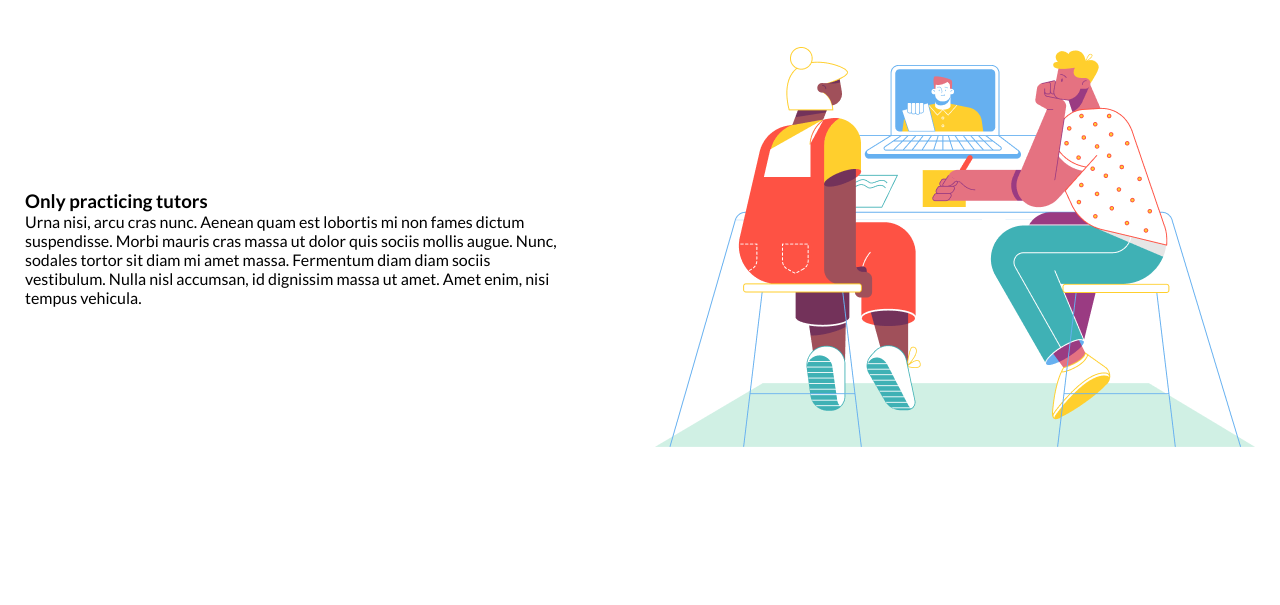
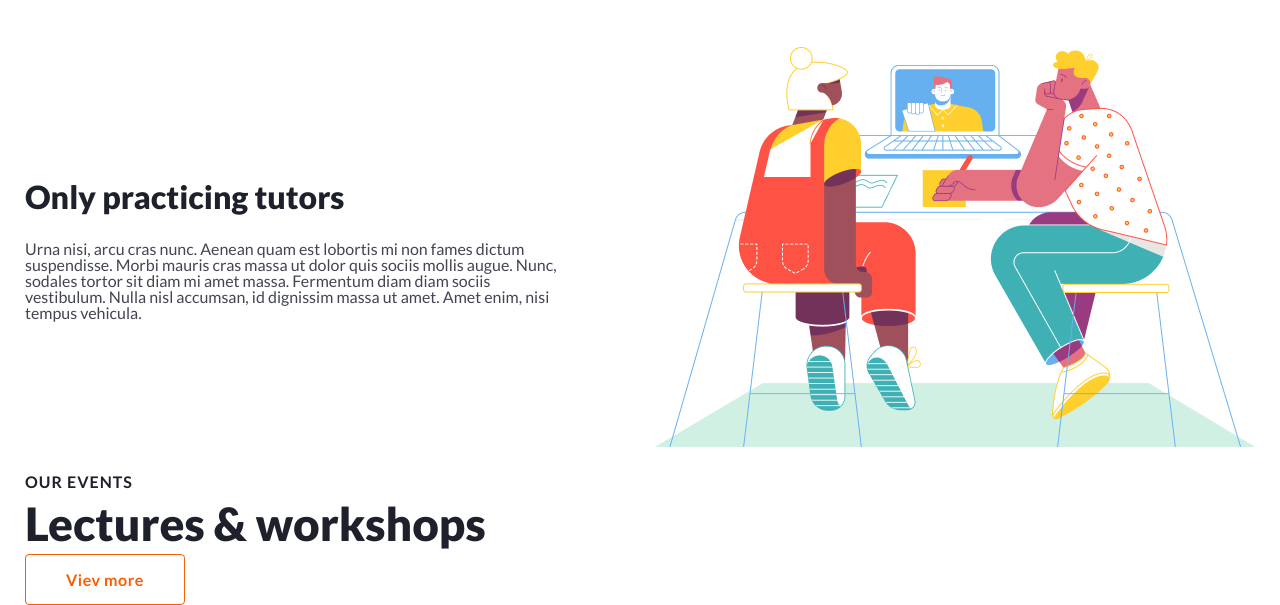
Before and after one commit to AhrorAtajonov7/createx, a plain HTML site: page index.html in a window 1280 px wide. Shown: the part 2780-3385 px from the top of the page. Before the commit the page ends 3250 px from the top, so only its background shows below. Drawn offline with Linux system fonts and the light colour scheme.

Commit message:
added events section html structure

```diff
--- a/css/main.css
+++ b/css/main.css
@@ -289,5 +289,15 @@ a{
     gap: 96px;
 }
 .benefits_botton-title{
-
+    font-size: 32px;
+    line-height: 130%;
+    font-weight: 900;
+    color: #1e212c;
+    margin-bottom: 24px;
 }
+.benefits_botton-description{
+    font-size: 16px;
+    line-height: 100%;
+    font-weight: 400;
+    color: #424551;
+}
--- a/index.html
+++ b/index.html
@@ -269,5 +269,25 @@
         </div>
     </section>
     <!--Benefits section ends-->
+    <!--Events section starts-->
+    <section class="events">
+        <div class="container">
+            <div class="events_wraper">
+                <div class="events_top">
+                    <h3 class="events_subtitle section_subtitle">Our Events</h3>
+                    <h2 class="events_title section_title">Lectures & workshops</h2>
+                </div>
+                <div class="events_medium">
+                    <div class="events_card">
+                        <div class="events_card-date"></div>
+                        <div class="events_card-content"></div>
+                        <button class="events_card-btn section_btn2">Viev more</button>
+                    </div>
+                </div>
+                <div class="events_bottom"></div>
+            </div>
+        </div>
+    </section>
+    <!--Events section ends-->
 </body>
 </html>
```
